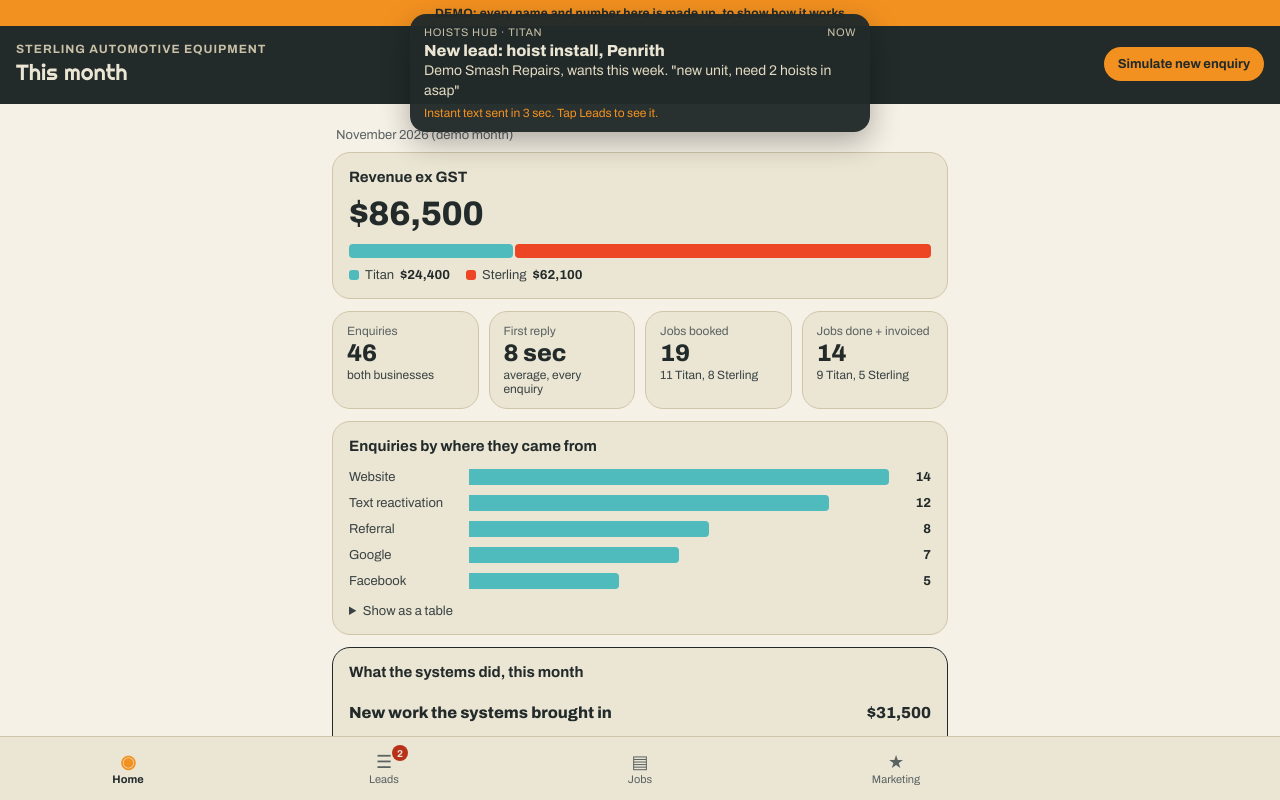
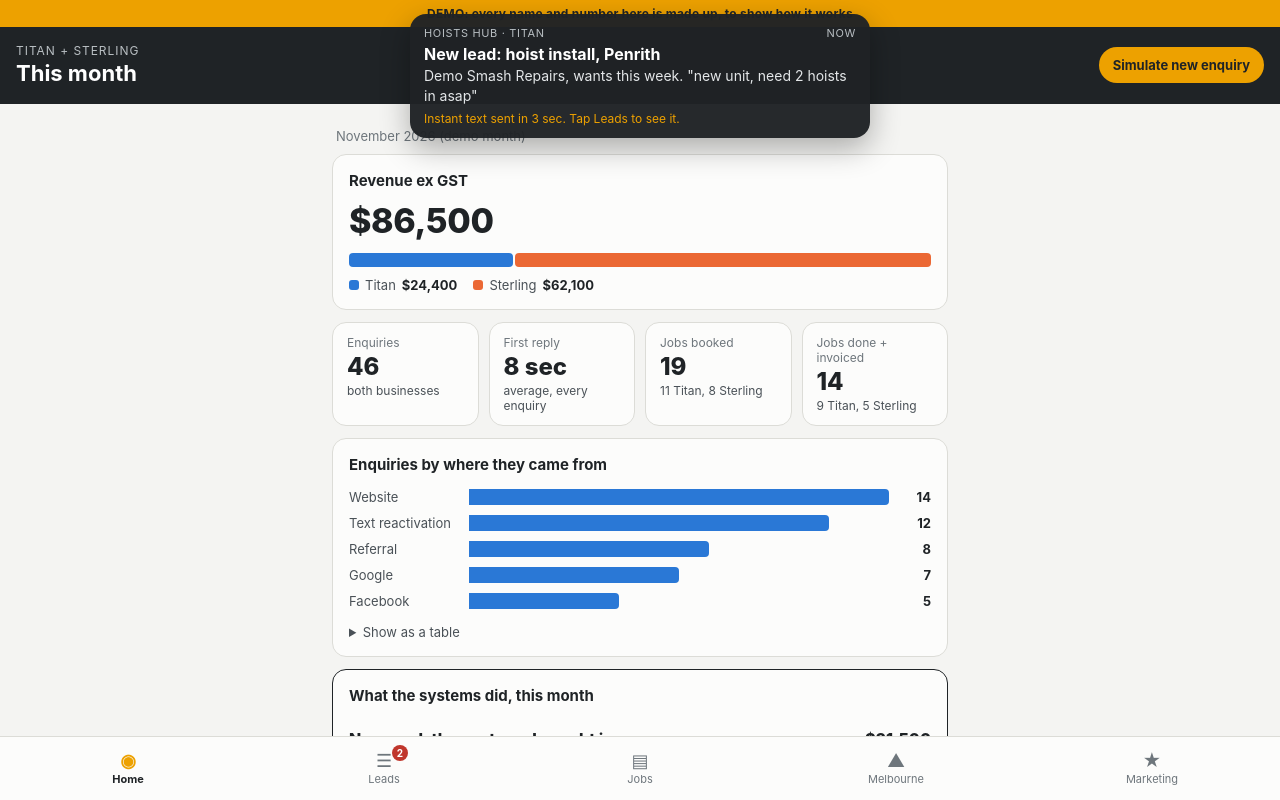
Before and after one commit to ginsloth/cauchi-demo, a plain HTML site: page app/index.html in a window 1280 px wide. Both pictures are taken after a click on the button "Simulate new enquiry". Shown: the top 800 px of the page. Drawn offline with Linux system fonts and the light colour scheme.

Commit message:
App: back to 3 Nov version, minus sales toggle and invoice line

```diff
--- a/app/app.css
+++ b/app/app.css
@@ -1,20 +1,20 @@
 :root {
-  --ink: #222A2A;
-  --ink-2: #3A4343;
-  --ink-3: #5A6262;
-  --line: #CFC6AA;
-  --surface: #EBE5D3;
-  --bg: #F6F1E6;
-  --accent: #F39120;
-  --accent-ink: #222A2A;
-  --titan: #4FBBBC;
-  --sterling: #EC4624;
-  --good: #2A6E6F;
-  --warn: #8A4A0C;
-  --bad: #B8321A;
-  --radius: 18px;
+  --ink: #1f2326;
+  --ink-2: #4a5157;
+  --ink-3: #6e767c;
+  --line: #dcdcd7;
+  --surface: #fcfcfb;
+  --bg: #f4f4f2;
+  --accent: #eda100;
+  --accent-ink: #1f2326;
+  --titan: #2a78d6;
+  --sterling: #eb6834;
+  --good: #008300;
+  --warn: #9a6a00;
+  --bad: #c0362c;
+  --radius: 14px;
   --tabbar-h: 64px;
-  font-family: "Archivo", "Helvetica Neue", Arial, sans-serif;
+  font-family: -apple-system, BlinkMacSystemFont, "Segoe UI", Roboto, Helvetica, Arial, sans-serif;
   color: var(--ink);
   background: var(--bg);
   -webkit-text-size-adjust: 100%;
@@ -35,10 +35,10 @@ h1, h2, h3, p { margin: 0; }
 
 .topbar {
   display: flex; align-items: center; justify-content: space-between; gap: 12px;
-  background: var(--ink); color: #EBE5D3; padding: 16px 16px 18px;
+  background: var(--ink); color: #fff; padding: 16px 16px 18px;
 }
-.topbar-kicker { font-size: 12px; font-weight: 700; color: #C9C1A8; text-transform: uppercase; letter-spacing: .08em; }
-.topbar-title { font-family: "Righteous", "Bungee", system-ui, sans-serif; font-size: 22px; font-weight: 400; margin-top: 2px; }
+.topbar-kicker { font-size: 12px; color: #b9bfc3; text-transform: uppercase; letter-spacing: .08em; }
+.topbar-title { font-size: 22px; font-weight: 750; margin-top: 2px; }
 .ping-btn {
   flex: none;
   background: var(--accent); color: var(--accent-ink); border: 0; border-radius: 999px;
@@ -110,7 +110,7 @@ main { max-width: 640px; margin: 0 auto; padding: 14px 12px; }
 .toggle { display: inline-flex; align-items: center; gap: 8px; font-size: 13px; color: var(--ink-2); cursor: pointer; }
 .toggle input { position: absolute; opacity: 0; width: 1px; height: 1px; }
 .toggle-track { width: 40px; height: 24px; border-radius: 999px; background: var(--line); position: relative; transition: background .15s; flex: none; }
-.toggle-thumb { position: absolute; top: 3px; left: 3px; width: 18px; height: 18px; border-radius: 50%; background: #EBE5D3; box-shadow: 0 1px 2px rgba(0,0,0,.25); transition: left .15s; }
+.toggle-thumb { position: absolute; top: 3px; left: 3px; width: 18px; height: 18px; border-radius: 50%; background: #fff; box-shadow: 0 1px 2px rgba(0,0,0,.25); transition: left .15s; }
 .toggle input:checked + .toggle-track { background: var(--ink); }
 .toggle input:checked + .toggle-track .toggle-thumb { left: 19px; }
 .toggle input:focus-visible + .toggle-track { outline: 2px solid var(--accent); outline-offset: 2px; }
@@ -118,7 +118,7 @@ main { max-width: 640px; margin: 0 auto; padding: 14px 12px; }
 /* leads */
 .filter-row { display: flex; gap: 6px; margin-bottom: 10px; overflow-x: auto; }
 .chip { border: 1px solid var(--line); background: var(--surface); border-radius: 999px; padding: 7px 12px; font-size: 13px; white-space: nowrap; }
-.chip.is-on { background: var(--ink); color: #EBE5D3; border-color: var(--ink); }
+.chip.is-on { background: var(--ink); color: #fff; border-color: var(--ink); }
 .lead-list { list-style: none; margin: 0; padding: 0; }
 .lead {
   display: grid; grid-template-columns: 1fr auto; gap: 4px 10px; width: 100%; text-align: left;
@@ -131,11 +131,11 @@ main { max-width: 640px; margin: 0 auto; padding: 14px 12px; }
 .biz-dot { width: 8px; height: 8px; border-radius: 50%; display: inline-block; margin-right: 4px; vertical-align: 1px; }
 .status { font-size: 12px; font-weight: 700; border-radius: 999px; padding: 3px 8px; align-self: start; white-space: nowrap; }
 .status::before { margin-right: 4px; }
-.st-new { background: #F8D9B0; color: #6A3708; } .st-new::before { content: "\25CF"; }
-.st-replied { background: #CDEAEA; color: #1E5859; } .st-replied::before { content: "\21A9"; }
-.st-booked { background: #D3E9D9; color: #1E5A33; } .st-booked::before { content: "\2713"; }
-.st-won { background: var(--good); color: #EBE5D3; } .st-won::before { content: "$"; }
-.st-lost { background: #D6CDB2; color: var(--ink-3); } .st-lost::before { content: "\2715"; }
+.st-new { background: #fff3d6; color: #6b4a00; } .st-new::before { content: "\25CF"; }
+.st-replied { background: #e6eef9; color: #1c4f8f; } .st-replied::before { content: "\21A9"; }
+.st-booked { background: #e4f2e4; color: #145c14; } .st-booked::before { content: "\2713"; }
+.st-won { background: var(--good); color: #fff; } .st-won::before { content: "$"; }
+.st-lost { background: #eeeeec; color: var(--ink-3); } .st-lost::before { content: "\2715"; }
 
 /* sheet */
 .sheet-backdrop { position: fixed; inset: 0; background: rgba(15,18,20,.45); z-index: 60; }
@@ -168,7 +168,7 @@ main { max-width: 640px; margin: 0 auto; padding: 14px 12px; }
 .job-title { font-weight: 700; }
 .job-sub { font-size: 13px; color: var(--ink-2); }
 .job-value { font-weight: 750; text-align: right; }
-.flag { display: inline-block; background: var(--ink); color: #EBE5D3; font-size: 11px; font-weight: 700; border-radius: 6px; padding: 2px 6px; margin-left: 6px; vertical-align: 2px; }
+.flag { display: inline-block; background: var(--ink); color: #fff; font-size: 11px; font-weight: 700; border-radius: 6px; padding: 2px 6px; margin-left: 6px; vertical-align: 2px; }
 
 /* melbourne */
 .meter { margin: 6px 0 4px; }
@@ -185,7 +185,7 @@ main { max-width: 640px; margin: 0 auto; padding: 14px 12px; }
 .queue { margin: 10px 0 0; padding: 0; list-style: none; counter-reset: q; }
 .queue li { display: grid; grid-template-columns: 30px 1fr auto; gap: 2px 10px; padding: 10px 0; border-bottom: 1px solid var(--line); align-items: start; }
 .queue li:last-child { border-bottom: 0; }
-#queue-top li::before { counter-increment: q; content: counter(q); width: 26px; height: 26px; border-radius: 50%; background: var(--ink); color: #EBE5D3; font-weight: 700; font-size: 13px; display: grid; place-items: center; }
+#queue-top li::before { counter-increment: q; content: counter(q); width: 26px; height: 26px; border-radius: 50%; background: var(--ink); color: #fff; font-weight: 700; font-size: 13px; display: grid; place-items: center; }
 .queue-next li { grid-template-columns: 1fr auto; }
 .q-title { font-weight: 700; font-size: 14px; }
 .q-sub { font-size: 12px; color: var(--ink-3); grid-column: 2 / 3; }
@@ -194,7 +194,7 @@ main { max-width: 640px; margin: 0 auto; padding: 14px 12px; }
 .cal-strip { display: grid; grid-template-columns: repeat(7, minmax(0, 1fr)); gap: 4px; }
 .cal-day { background: var(--bg); border-radius: 8px; padding: 6px 4px; min-height: 66px; font-size: 11px; text-align: center; }
 .cal-date { font-weight: 700; color: var(--ink-2); display: block; margin-bottom: 4px; }
-.cal-post { display: block; font-size: 10px; line-height: 1.2; overflow-wrap: anywhere; border-radius: 5px; padding: 3px 2px; margin-top: 3px; color: #EBE5D3; font-weight: 650; }
+.cal-post { display: block; font-size: 10px; line-height: 1.2; overflow-wrap: anywhere; border-radius: 5px; padding: 3px 2px; margin-top: 3px; color: #fff; font-weight: 650; }
 .cal-post.titan { background: var(--titan); }
 .cal-post.sterling { background: var(--sterling); }
 
@@ -202,18 +202,18 @@ main { max-width: 640px; margin: 0 auto; padding: 14px 12px; }
 .toast {
   position: fixed; left: 12px; right: 12px; top: calc(14px + env(safe-area-inset-top)); z-index: 80;
   max-width: 460px; margin: 0 auto;
-  background: rgba(34,42,42,.97); color: #EBE5D3; border-radius: 16px; padding: 12px 14px;
+  background: rgba(31,35,38,.97); color: #fff; border-radius: 16px; padding: 12px 14px;
   box-shadow: 0 10px 30px rgba(0,0,0,.3);
   transform: translateY(-160%); transition: transform .3s cubic-bezier(.2,.9,.3,1.2);
 }
 .toast.is-on { transform: none; }
-.toast-app { font-size: 11px; color: #C9C1A8; text-transform: uppercase; letter-spacing: .06em; display: flex; justify-content: space-between; }
+.toast-app { font-size: 11px; color: #b9bfc3; text-transform: uppercase; letter-spacing: .06em; display: flex; justify-content: space-between; }
 .toast-title { font-weight: 750; margin-top: 4px; }
-.toast-body { font-size: 14px; color: #E2DAC2; margin-top: 2px; line-height: 1.4; }
+.toast-body { font-size: 14px; color: #e3e6e8; margin-top: 2px; line-height: 1.4; }
 .toast-reply { font-size: 12px; color: var(--accent); margin-top: 6px; }
 
 /* tooltip */
-.tooltip { position: fixed; z-index: 90; pointer-events: none; background: var(--ink); color: #EBE5D3; font-size: 12px; padding: 6px 8px; border-radius: 6px; max-width: 220px; }
+.tooltip { position: fixed; z-index: 90; pointer-events: none; background: var(--ink); color: #fff; font-size: 12px; padding: 6px 8px; border-radius: 6px; max-width: 220px; }
 
 /* tabbar */
 .tabbar {
@@ -226,7 +226,7 @@ main { max-width: 640px; margin: 0 auto; padding: 14px 12px; }
 .tab-icon { font-size: 18px; line-height: 1; }
 .tab.is-active { color: var(--ink); font-weight: 700; }
 .tab.is-active .tab-icon { color: var(--accent); }
-.tab-badge { position: absolute; top: 8px; left: calc(50% + 8px); background: var(--bad); color: #EBE5D3; font-size: 10px; font-weight: 700; border-radius: 999px; min-width: 16px; height: 16px; padding: 0 4px; display: none; align-items: center; justify-content: center; }
+.tab-badge { position: absolute; top: 8px; left: calc(50% + 8px); background: var(--bad); color: #fff; font-size: 10px; font-weight: 700; border-radius: 999px; min-width: 16px; height: 16px; padding: 0 4px; display: none; align-items: center; justify-content: center; }
 .tab-badge.is-on { display: inline-flex; }
 
 @media (min-width: 700px) {
--- a/app/app.js
+++ b/app/app.js
@@ -2,7 +2,7 @@
 (function () {
   "use strict";
 
-  var COLORS = { titan: "#4FBBBC", sterling: "#EC4624" };
+  var COLORS = { titan: "#2a78d6", sterling: "#eb6834" };
   var BIZ = { titan: "Titan", sterling: "Sterling" };
 
   var DATA = {
@@ -52,8 +52,25 @@
         { title: "Example Smash Repairs", sub: "Service, 5 hoists", value: 1375, multi: true }
       ] }
     ],
+    melb: {
+      tiles: [
+        { label: "VIC enquiries", value: "11", sub: "this month" },
+        { label: "Hoists reserved", value: "4", sub: "for the depot stock" },
+        { label: "VIC sales", value: "$27,600", sub: "ex GST" },
+        { label: "Install trip", value: "2 weeks", sub: "pencilled for Feb" }
+      ],
+      depotCost: 8500,
+      depotMargin: 11200,
+      pipe: [
+        { name: "Example Fleet Services", sub: "Tullamarine, 3 hoists", value: 14200, stage: "Quote sent" },
+        { name: "Test Diesel Co", sub: "Campbellfield, 4-post", value: 7900, stage: "Booked" },
+        { name: "Demo Garage 2", sub: "Geelong, tyre changer combo", value: 3100, stage: "Replied" },
+        { name: "Sample 4x4", sub: "Ballarat, aerosol reorder", value: 380, stage: "Won" }
+      ]
+    },
     queueTop: [
-      { title: "New family website", sub: "Hoists, installs, servicing", state: "In build" },
+      { title: "New family website", sub: "Hoists, installs, servicing, Melbourne page", state: "In build" },
+      { title: "Google profile for Melbourne", sub: "So VIC buyers find a local", state: "Next" },
       { title: "Aerosol 6-pack follow-up", sub: "Free pack after every install, then reorder texts", state: "Next" }
     ],
     queueNext: [
@@ -67,7 +84,7 @@
       { d: "Tue 10", posts: [{ b: "sterling", t: "Stock in" }] },
       { d: "Wed 11", posts: [] },
       { d: "Thu 12", posts: [{ b: "titan", t: "Fit-out" }, { b: "sterling", t: "Tip" }] },
-      { d: "Fri 13", posts: [{ b: "sterling", t: "Freight" }] },
+      { d: "Fri 13", posts: [{ b: "sterling", t: "VIC" }] },
       { d: "Sat 14", posts: [{ b: "titan", t: "Reel" }] },
       { d: "Sun 15", posts: [] }
     ]
@@ -240,6 +257,29 @@
     });
   }
 
+  /* MELBOURNE */
+  function renderMelb() {
+    var m = DATA.melb;
+    m.tiles.forEach(function (t) {
+      $("melb-tiles").appendChild(el("div", "tile", '<div class="tile-label">' + t.label + '</div><div class="tile-value">' + t.value + '</div><div class="tile-sub">' + t.sub + "</div>"));
+    });
+    var max = Math.max(m.depotCost, m.depotMargin);
+    var meter = $("depot-meter");
+    [["Melbourne margin", m.depotMargin, COLORS.sterling], ["Depot cost / month", m.depotCost, "#6e767c"]].forEach(function (row) {
+      var r = el("div", "meter-row");
+      r.innerHTML = "<span>" + row[0] + '<br><span class="meter-val">' + money(row[1]) + '</span></span><span class="meter-track"><span class="meter-fill" style="display:block;width:' + (row[1] / max * 100) + "%;background:" + row[2] + '"></span></span>';
+      r.tabIndex = 0;
+      bindTip(r, row[0] + ": " + money(row[1]));
+      meter.appendChild(r);
+    });
+    var cover = Math.round(m.depotMargin / m.depotCost * 100);
+    $("depot-note").textContent = "Melbourne margin covers the depot " + cover + "% this month. Rent, power and the van, paid by VIC sales alone.";
+    var pipe = $("melb-pipe");
+    m.pipe.forEach(function (p) {
+      pipe.appendChild(el("li", "", "<span><strong>" + esc(p.name) + '</strong><br><span class="pipe-sub">' + esc(p.sub) + '</span></span><span style="text-align:right"><strong>' + money(p.value) + '</strong><br><span class="pipe-sub">' + p.stage + "</span></span>"));
+    });
+  }
+
   /* MARKETING */
   function renderMkt() {
     DATA.queueTop.forEach(function (q) {
@@ -300,6 +340,7 @@
   renderLeadFilters();
   renderLeads();
   renderJobs();
+  renderMelb();
   renderMkt();
   var start = location.hash.replace("#", "");
   if (start && document.getElementById("screen-" + start)) show(start);
--- a/app/index.html
+++ b/app/index.html
@@ -5,7 +5,7 @@
 <meta name="viewport" content="width=device-width, initial-scale=1, viewport-fit=cover">
 <meta name="robots" content="noindex, nofollow">
 <title>Hoists Hub (DEMO)</title>
-<meta name="theme-color" content="#222A2A">
+<meta name="theme-color" content="#1f2326">
 <meta name="apple-mobile-web-app-capable" content="yes">
 <meta name="mobile-web-app-capable" content="yes">
 <meta name="apple-mobile-web-app-status-bar-style" content="black-translucent">
@@ -13,8 +13,6 @@
 <link rel="manifest" href="manifest.webmanifest">
 <link rel="icon" href="icon.svg" type="image/svg+xml">
 <link rel="apple-touch-icon" href="icon-180.png">
-<link rel="preconnect" href="https://fonts.googleapis.com"><link rel="preconnect" href="https://fonts.gstatic.com" crossorigin>
-<link rel="stylesheet" href="https://fonts.googleapis.com/css2?family=Archivo:wght@400;500;600;700;800&family=Righteous&display=swap">
 <link rel="stylesheet" href="app.css">
 </head>
 <body>
@@ -22,7 +20,7 @@
 
 <header class="topbar">
   <div>
-    <div class="topbar-kicker">Sterling Automotive Equipment</div>
+    <div class="topbar-kicker">Titan + Sterling</div>
     <h1 class="topbar-title" id="screen-title">This month</h1>
   </div>
   <button class="ping-btn" id="simulate" type="button">Simulate new enquiry</button>
@@ -78,6 +76,20 @@
     <div id="job-days"></div>
   </section>
 
+  <!-- MELBOURNE -->
+  <section class="screen" id="screen-melb" data-title="Melbourne">
+    <div class="tiles" id="melb-tiles"></div>
+    <div class="card">
+      <h2 class="card-title">Does the depot pay for itself?</h2>
+      <div class="meter" id="depot-meter"></div>
+      <p class="muted" id="depot-note"></p>
+    </div>
+    <div class="card">
+      <h2 class="card-title">VIC pipeline</h2>
+      <ul class="pipe-list" id="melb-pipe"></ul>
+    </div>
+  </section>
+
   <!-- MARKETING -->
   <section class="screen" id="screen-mkt" data-title="Marketing">
     <div class="card">
@@ -115,6 +127,7 @@
   <button class="tab is-active" data-screen="home" type="button"><span class="tab-icon" aria-hidden="true">&#9673;</span>Home</button>
   <button class="tab" data-screen="leads" type="button"><span class="tab-icon" aria-hidden="true">&#9776;</span>Leads<span class="tab-badge" id="lead-badge"></span></button>
   <button class="tab" data-screen="jobs" type="button"><span class="tab-icon" aria-hidden="true">&#9636;</span>Jobs</button>
+  <button class="tab" data-screen="melb" type="button"><span class="tab-icon" aria-hidden="true">&#9650;</span>Melbourne</button>
   <button class="tab" data-screen="mkt" type="button"><span class="tab-icon" aria-hidden="true">&#9733;</span>Marketing</button>
 </nav>
 
```
